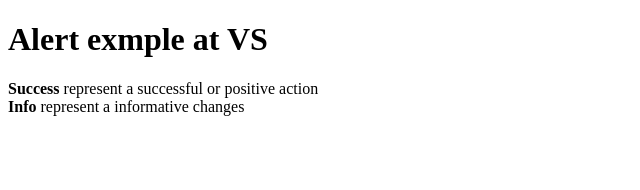
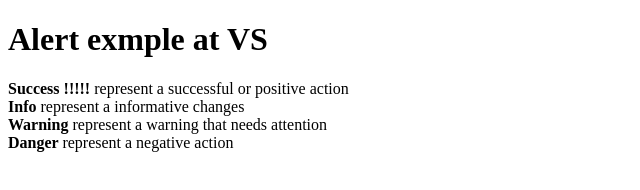
Before and after one commit to GauravBhatti004/Azur-Practice, a plain HTML site: page index.html in a window 1280 px wide. Shown: the whole page, without its empty margins (0-640 px from the left). Drawn offline with Linux system fonts and the light colour scheme.

Commit message:
added features

```diff
--- a/index.html
+++ b/index.html
@@ -2,14 +2,17 @@
 <html>
 
 <head>
-    <title> Alert example </title>
+    <title> Alert example !!!!!</title>
     <meta charset="utf-8">
 </head>
 <body>
 
 <h1>Alert exmple at VS </h1>
-<strong> Success </strong> represent a successful or positive action <br>
+<strong> Success !!!!! </strong> represent a successful or positive action <br>
 <strong> Info </strong> represent a informative changes <br>
+
+<strong> Warning </strong> represent a warning that needs attention  <br>
+<strong> Danger  </strong> represent a negative action   <br>
 
 </body>
 </html>
```
